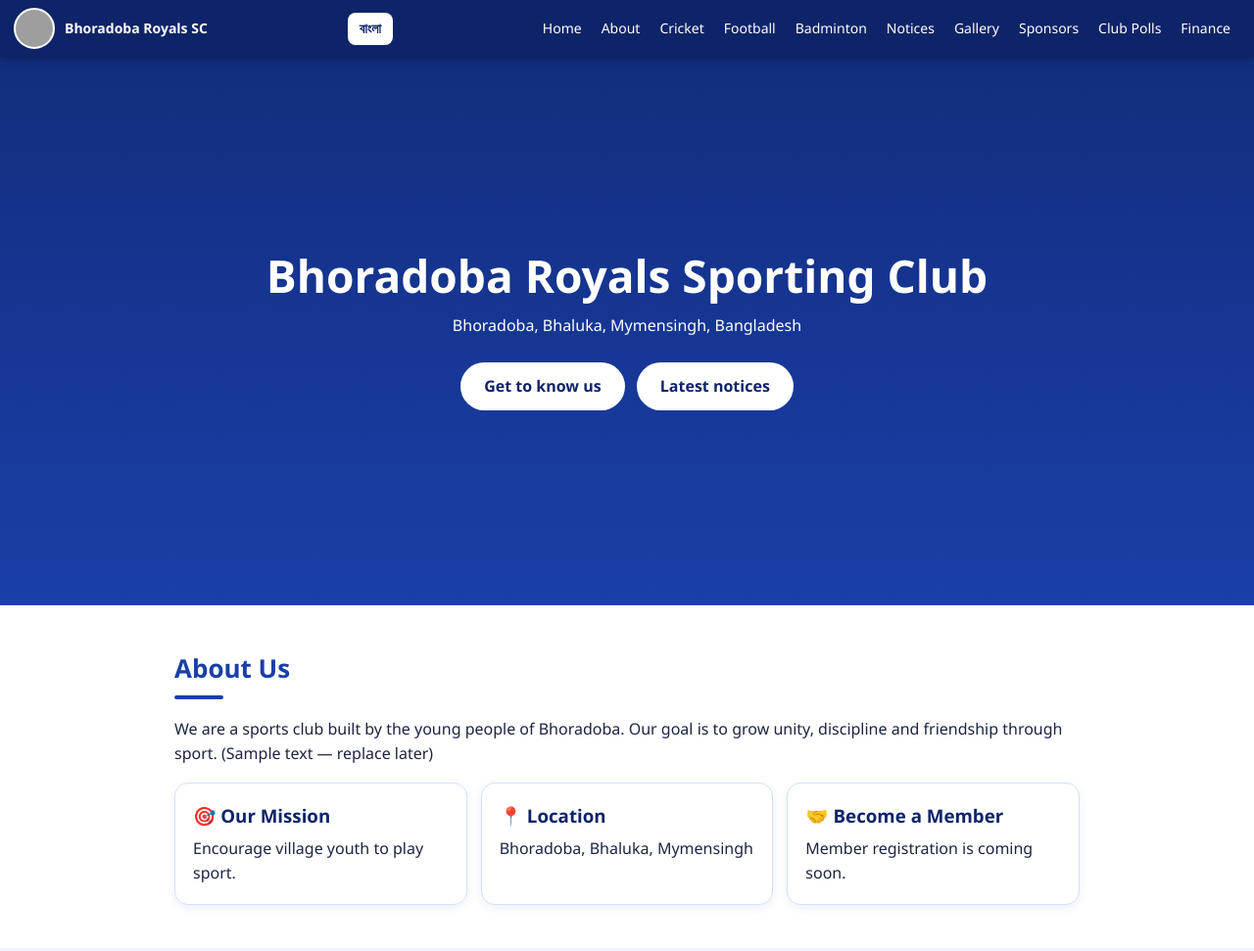
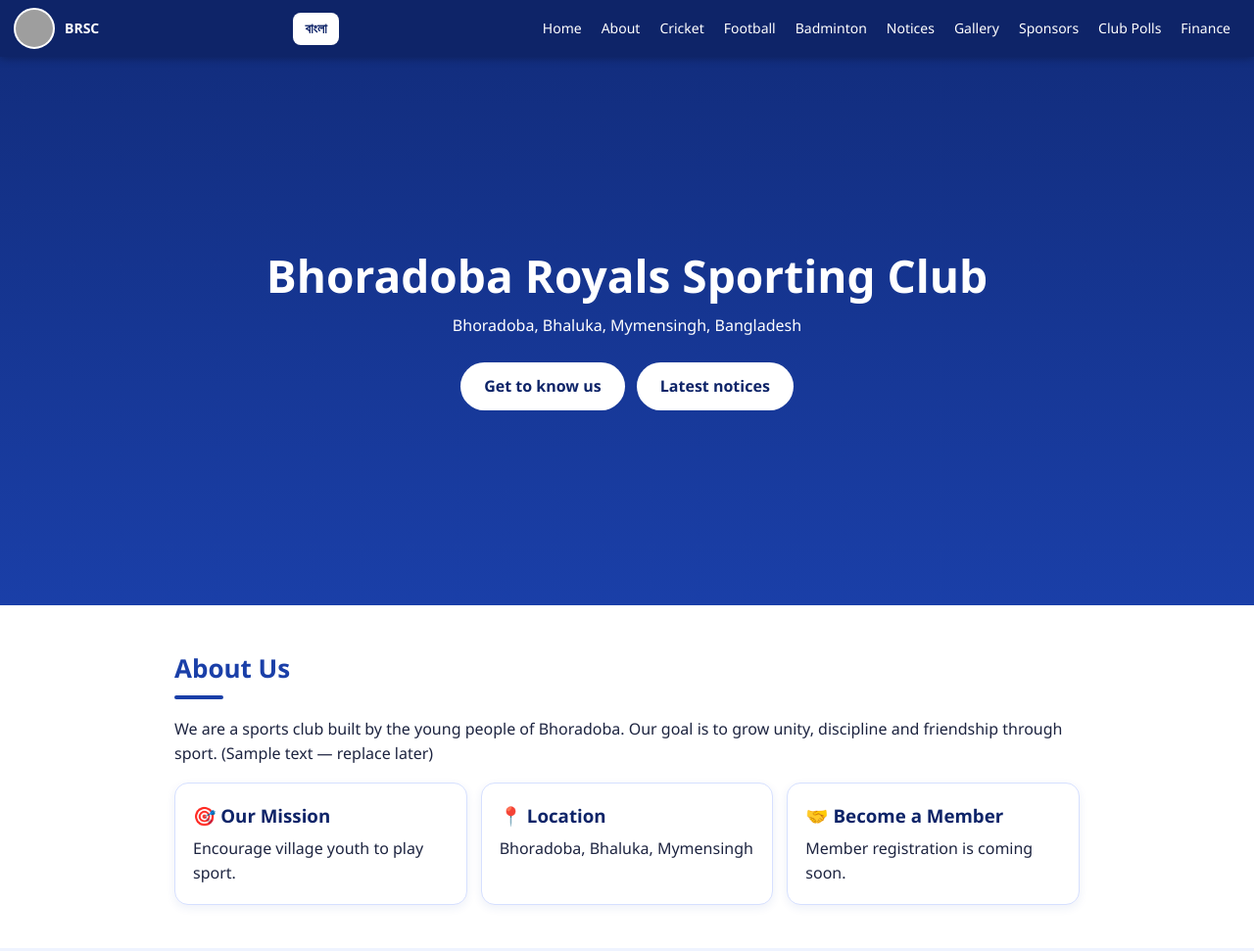
Before and after one commit to ekramulhasan72-dotcom/bhoradoba-royals-sporting-club, a plain HTML site: page index.html in a window 1280 px wide. Shown: the top 971 px of the page at 98% size. Drawn offline with Linux system fonts and the light colour scheme; grey boxes are pictures that could not be loaded.

Commit message:
Update index.html

```diff
--- a/index.html
+++ b/index.html
@@ -105,7 +105,7 @@
          Until then, the club's initials "BR" are shown instead. -->
     <img class="logo" src="logo.png" alt="Club logo"
          onerror="this.outerHTML='<div class=logo style=&quot;display:flex;align-items:center;justify-content:center;color:#1a3fa8;font-weight:800&quot;>BR</div>'">
-    <span data-bn="ভরাডোবা রয়্যালস স্পোর্টিং ক্লাব">Bhoradoba Royals SC</span>
+    <span data-bn="ভরাডোবা রয়্যালস স্পোর্টিং ক্লাব"> BRSC </span>
   </a>
   <div class="tools">
     <button id="langBtn" onclick="toggleLanguage()">বাংলা</button>
```
